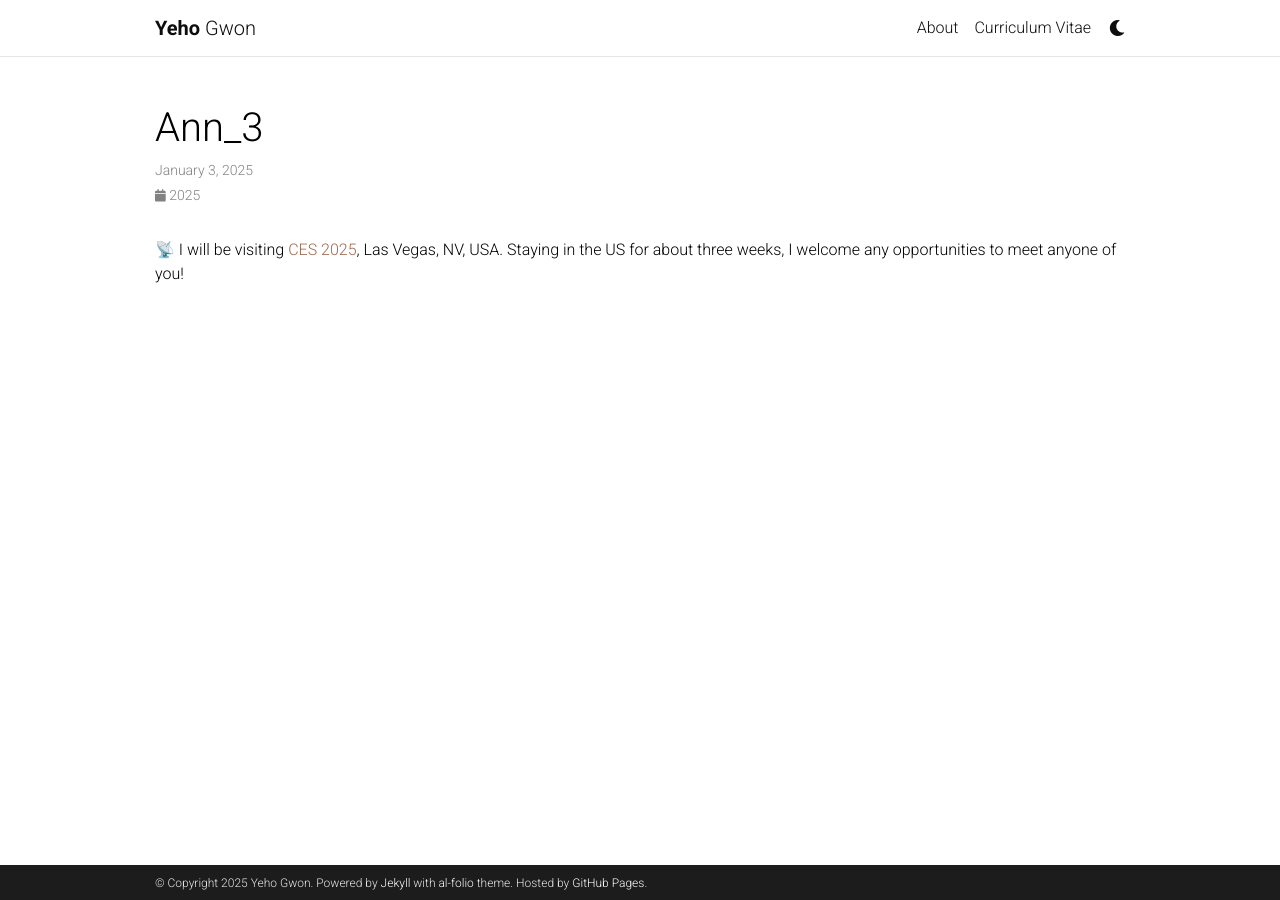
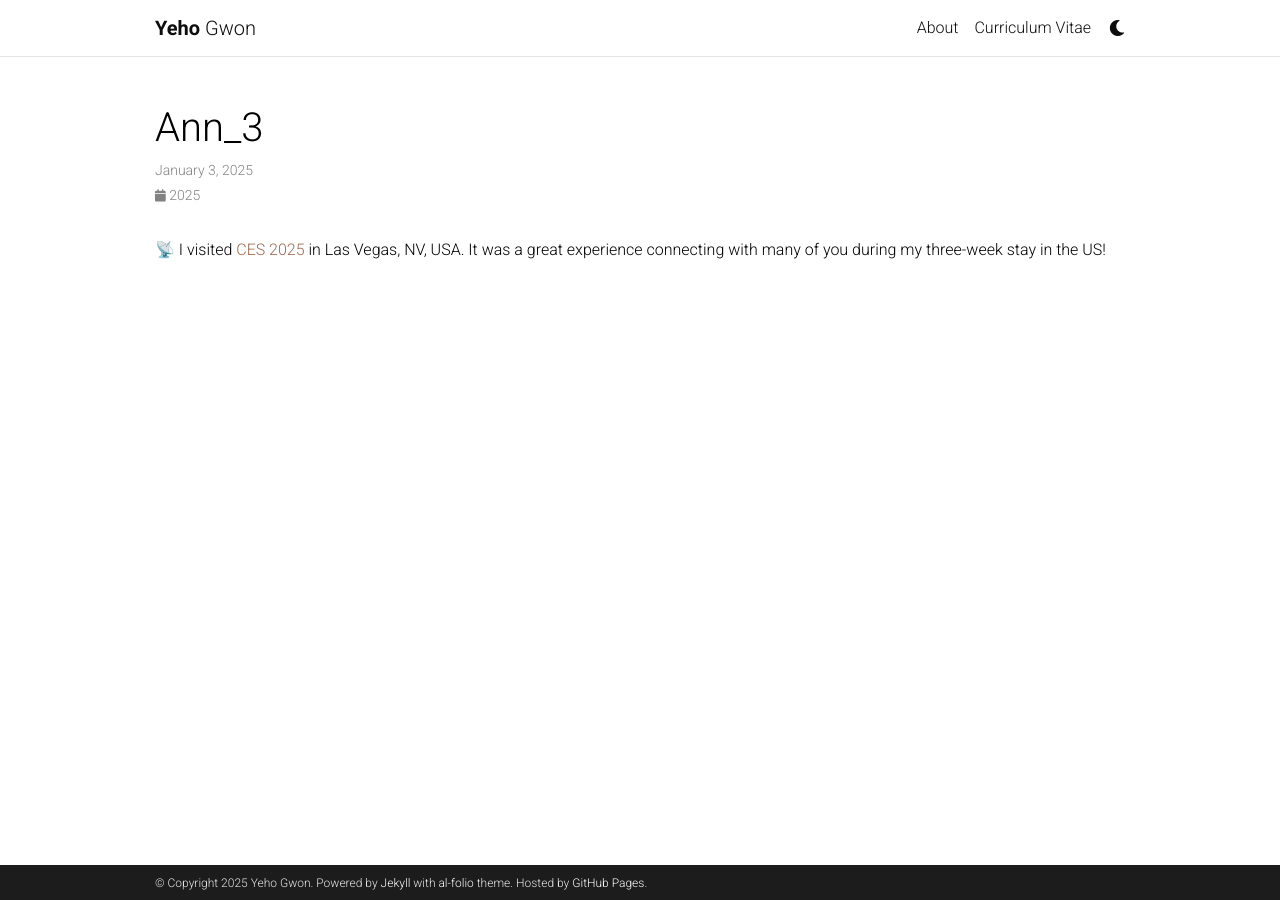
Before and after one commit to yehogwon/yehogwon.github.io, a Jekyll site: the page built from _news/ann_3.md, in a window 1280 px wide. Built offline with Jekyll 4.4.1, drawn with Linux system fonts in a browser that asks for light colours; comment, search, counter and statistics services are not loaded; a style sheet for code colours, icons or effects is not loaded.

Commit message:
update news

```diff
--- a/_news/ann_3.md
+++ b/_news/ann_3.md
@@ -4,4 +4,4 @@ date: 2025-01-03
 inline: true
 ---
 
-📡 I will be visiting [CES 2025](https://ces.tech/), Las Vegas, NV, USA. Staying in the US for about three weeks, I welcome any opportunities to meet anyone of you!
+📡 I visited [CES 2025](https://ces.tech/) in Las Vegas, NV, USA. It was a great experience connecting with many of you during my three-week stay in the US!
```
